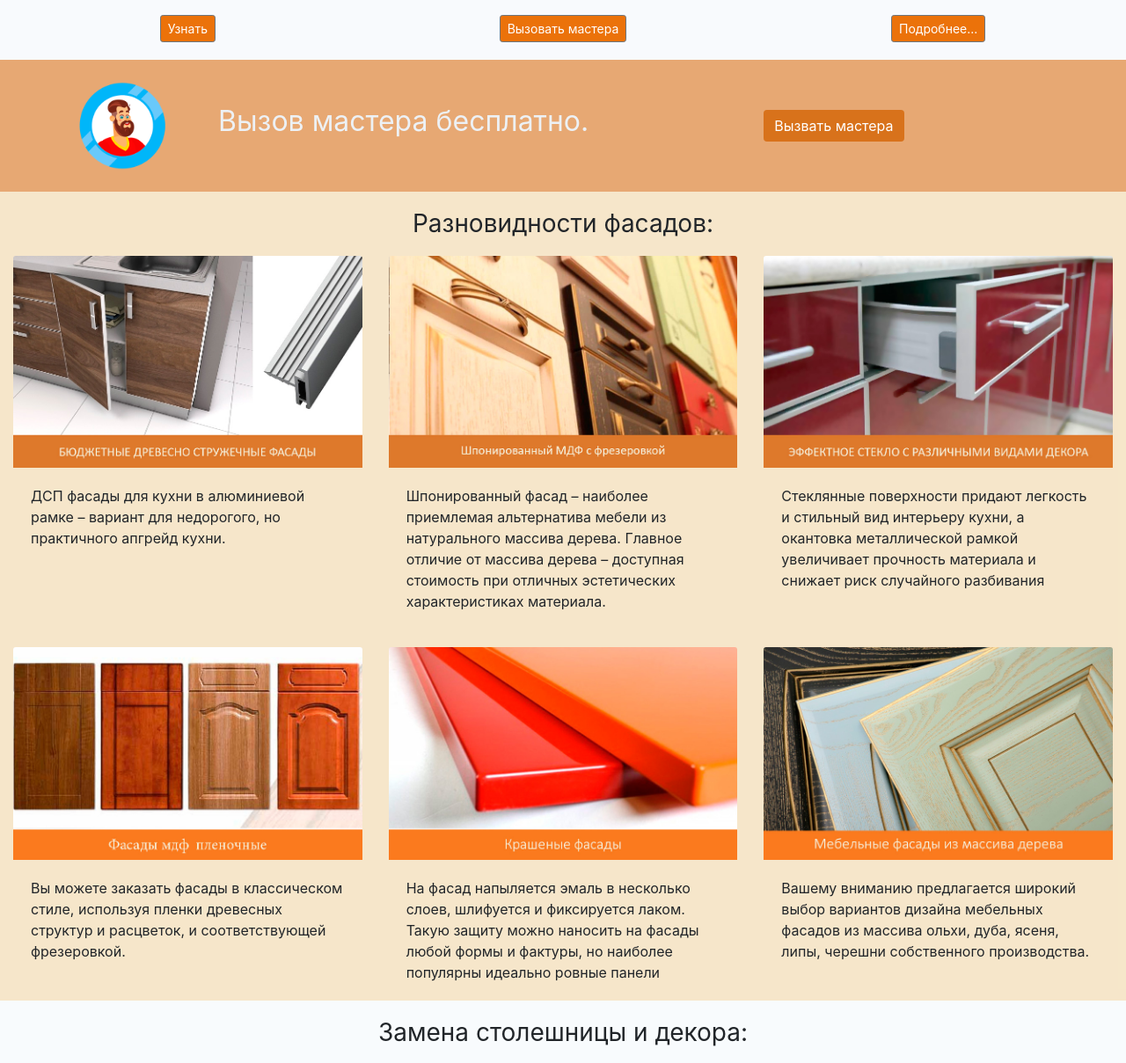
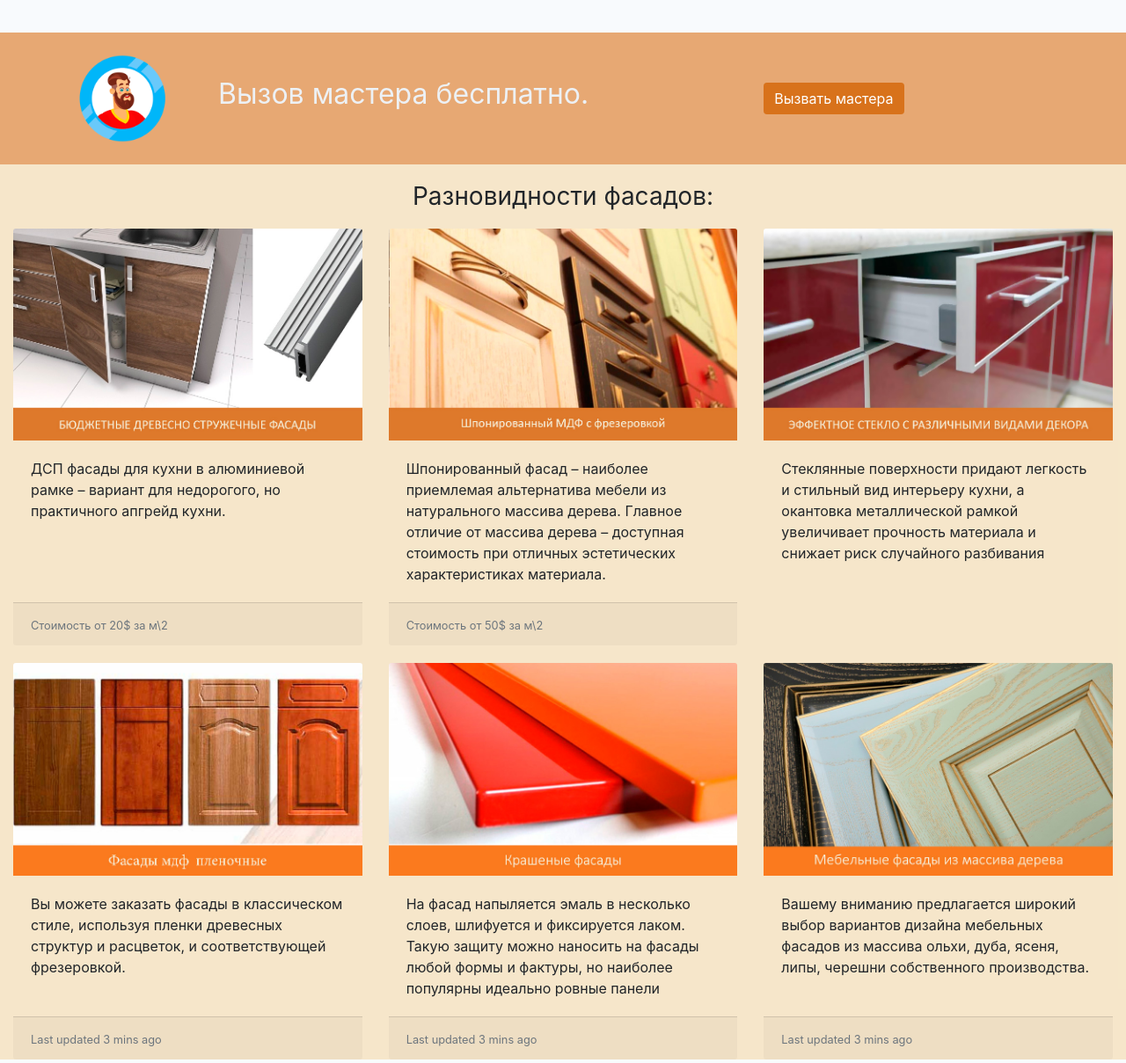
Before and after one commit to Vidim2011/-, a plain HTML site: page index.html in a window 1280 px wide. Shown: the part 1162-2371 px from the top of the page at 88% size. Drawn offline with nearby package versions, Linux system fonts and the light colour scheme.

Commit message:
вава

```diff
--- a/index.html
+++ b/index.html
@@ -28,7 +28,7 @@
              <div class="collapse navbar-collapse justify-content-end" id="navcol-1">
                 <ul class="nav navbar-nav">
                   <li class="nav-item" role="presentation"><a class="nav-link navbar-brand" href="tel:+380674804439"><span style="margin-right:5px;">г. Одесса </span>
-   <img src="assets/img/tel2.png" height="30" class="1" alt=""> 067 480-44-39</a>
+   <img src="assets/img/tel2.png" height="30" class="1" alt=""> 067 281-82-16</a>
    </li>
 
                     </ul>
@@ -49,7 +49,7 @@
         <div class="hed-text d-none d-md-block"><h1 style="font-weight: 400 !important;">Измени дизайн кухни на новый!</h1></div>
         <div class="hed-text-2 d-none d-md-block"><h1 style="font-weight: 400 !important;">Замена фасадов на новые: от <span class="badge" style="background-color:rgba(253, 233, 85, 0.44);">300 грн.\м2</span></h1></div>
         <div class="carousel-my-caption d-none d-md-block"> <a href="#"><img src="assets/img/tel.png" class="mx-auto d-block" height="100" alt="..."></a>
-        <a href="tel:+380674804439" type="button" class="btn btn-info" style=" margin-top: 20px; margin-bottom:20px; background-color:#eb720a; border:0;"> Позвонить консультанту</a>
+        <a href="tel:+380672818216" type="button" class="btn btn-info" style=" margin-top: 20px; margin-bottom:20px; background-color:#eb720a; border:0;"> Позвонить консультанту</a>
           <h5>Новые технологии.</h5>
           <h5>Современные материалы.</h5>
         </div>
@@ -74,7 +74,7 @@
         <img src="assets/img/steklo-slayd-3.jpg" class="d-block w-100" alt="...">
         <div class="hed-text d-none d-md-block"><h1 style="font-weight: 400 !important;">Большой выбор вариантов фасадов.</h1></div>
         <div class="hed-text-2 d-none d-md-block"><h1 style="font-weight: 400 !important;">От недорогих отделок фасадов до эксклюзива.</h1></div>
-        <div class="carousel-my-caption d-none d-md-block"> <a href="tel:+380674804439"><img src="assets/img/tel.png" class="mx-auto d-block" height="100" alt="..."></a>
+        <div class="carousel-my-caption d-none d-md-block"> <a href="tel:+380672818216"><img src="assets/img/tel.png" class="mx-auto d-block" height="100" alt="..."></a>
         <a href="tel:+380674804439" type="button" class="btn btn-info" style=" margin-top: 20px; margin-bottom:20px; background-color:#eb720a; border:0;"> Позвонить консультанту</a>
           <h5>Ламинированные фасады. Крашенные фасады.</h5>
           <h5>Деревянные и шпонированные фасады.</h5>
@@ -99,7 +99,7 @@
     </section>
 
     <div class="container-fluid" id="main_content-1"  style="background-color: rgba(199, 217, 238, 0.13);">
-    <h3 class="text-center" style="font-weight: 400 !important;">Апгрейд кухни - это просто!</h3>
+    <h3 class="text-center" style="font-weight: 400 !important;">Обновить кухню - это просто!</h3>
     <p class="text-center">Всего 3 простых шага:</p>
 
     <div class="card-deck" style="margin-top:20px; padding-bottom: 20px;">
@@ -110,7 +110,7 @@
       <p class="card-text">Узнайте о возможностях переделки вашей кухни или проконсультируйтесь у наших мастеров.</p>
     </div>
 
-      <a href="tel:+380674804439" type="button" class="btn btn-secondary btn-sm mx-auto" style=" background-color:#eb720a;">Узнать</a>
+     <!-- <a href="tel:+380674804439" type="button" class="btn btn-secondary btn-sm mx-auto" style=" background-color:#eb720a;">Узнать</a>-->
 
   </div>
   <div class="card bg-transparent" style="border:0;">
@@ -119,7 +119,7 @@
       <h5 class="card-title text-center">2. Шаг: Вызов мастера.</h5>
       <p class="card-text">Наш специалист приедет в удобное для вас время.С делает замеры, подскажет из чего оптимально изготовить фасады для вашей кухни (цена-качество). Составит смету и сроки изготовления.</p>
     </div>
-  <a href="tel:+380674804439" type="button" class="btn btn-secondary btn-sm mx-auto" style=" background-color:#eb720a;">Вызовать мастера</a>
+  <!--<a href="tel:+380674804439" type="button" class="btn btn-secondary btn-sm mx-auto" style=" background-color:#eb720a;">Вызовать мастера</a>-->
   </div>
   <div class="card bg-transparent" style="border:0;">
     <img src="assets/img/men3.png" class="card-img-top mx-auto d-block"  alt="...">
@@ -127,7 +127,7 @@
       <h5 class="card-title text-center">3. Шаг: Установка.</h5>
       <p class="card-text">В оговоренные сроки и удобное для вас время наши мастера привезут все необходимые детали мебели изготовленные по вашим размерам и произведут оновление вашей кухни в течении нескольких часов. </p>
     </div>
-  <a href="tel:+380674804439" type="button" class="btn btn-secondary btn-sm mx-auto" style=" background-color:#eb720a;">Подробнее...</a>
+ <!-- <a href="tel:+380674804439" type="button" class="btn btn-secondary btn-sm mx-auto" style=" background-color:#eb720a;">Подробнее...</a>-->
   </div>
 </div>
 </div>
@@ -139,12 +139,11 @@
     </div>
 
     <div class="col-sm-4">
-      <button type="button" class="btn btn-info text-center" style=" /*margin-top: 20px; margin-bottom:20px;*/ background-color:rgb(216, 114, 27); border:0;">Вызвать мастера</button>
+      <a href="tel:+380672818216" role="button" class="btn btn-info text-center" style="background-color:rgb(216, 114, 27); border:0;">Вызвать мастера </a>
     </div>
   </div>
+    </div>
 
-
-    </div>
  <div class="container-fluid" id="main_content-2"  style="background-color: rgba(241, 218, 175, 0.66);">
     <h3 class="text-center" style="font-weight: 400 !important;">Разновидности фасадов:</h3>
 
@@ -157,6 +156,9 @@
       <p class="card-text">ДСП фасады для кухни в алюминиевой рамке – вариант для недорогого, но практичного апгрейд кухни.
 </p>
     </div>
+    <div class="card-footer">
+      <small class="text-muted">Стоимость от 20$ за м\2</small>
+    </div>
   </div>
 
   <div class="card bg-transparent" style="border:0;">
@@ -165,7 +167,9 @@
 
       <p class="card-text">Шпонированный фасад – наиболее приемлемая альтернатива мебели из натурального массива дерева. Главное отличие от массива дерева – доступная стоимость при отличных эстетических характеристиках материала.</p>
     </div>
-
+<div class="card-footer">
+      <small class="text-muted">Стоимость от 50$ за м\2</small>
+    </div>
   </div>
   <div class="card bg-transparent" style="border:0;">
     <img src="assets/img/3.jpg" class="card-img-top mx-auto d-block"  alt="...">
@@ -185,6 +189,9 @@
       <p class="card-text">Вы можете заказать фасады в классическом стиле, используя пленки древесных структур и расцветок, и соответствующей фрезеровкой.
 </p>
     </div>
+    <div class="card-footer">
+      <small class="text-muted">Last updated 3 mins ago</small>
+    </div>
   </div>
 
   <div class="card bg-transparent" style="border:0;">
@@ -193,7 +200,9 @@
 
       <p class="card-text">На фасад напыляется эмаль в несколько слоев, шлифуется и фиксируется лаком. Такую защиту можно наносить на фасады любой формы и фактуры, но наиболее популярны идеально ровные панели</p>
     </div>
-
+<div class="card-footer">
+      <small class="text-muted">Last updated 3 mins ago</small>
+    </div>
   </div>
   <div class="card bg-transparent" style="border:0;">
     <img src="assets/img/6.jpg" class="card-img-top mx-auto d-block"  alt="...">
@@ -201,8 +210,10 @@
 
       <p class="card-text">Вашему вниманию предлагается широкий выбор вариантов дизайна мебельных фасадов из массива ольхи, дуба, ясеня, липы, черешни собственного производства.</p>
     </div>
-
-  </div>
+ <div class="card-footer">
+      <small class="text-muted">Last updated 3 mins ago</small>
+    </div>
+      </div>
 </div>
 
         </div>
@@ -219,7 +230,9 @@
       <p class="card-text">Замена столешници</p>
     </div>
 
-
+     <div class="card-footer">
+      <small class="text-muted">Last updated 3 mins ago</small>
+    </div>
 
   </div>
   <div class="card bg-transparent" style="border:0;">
```
